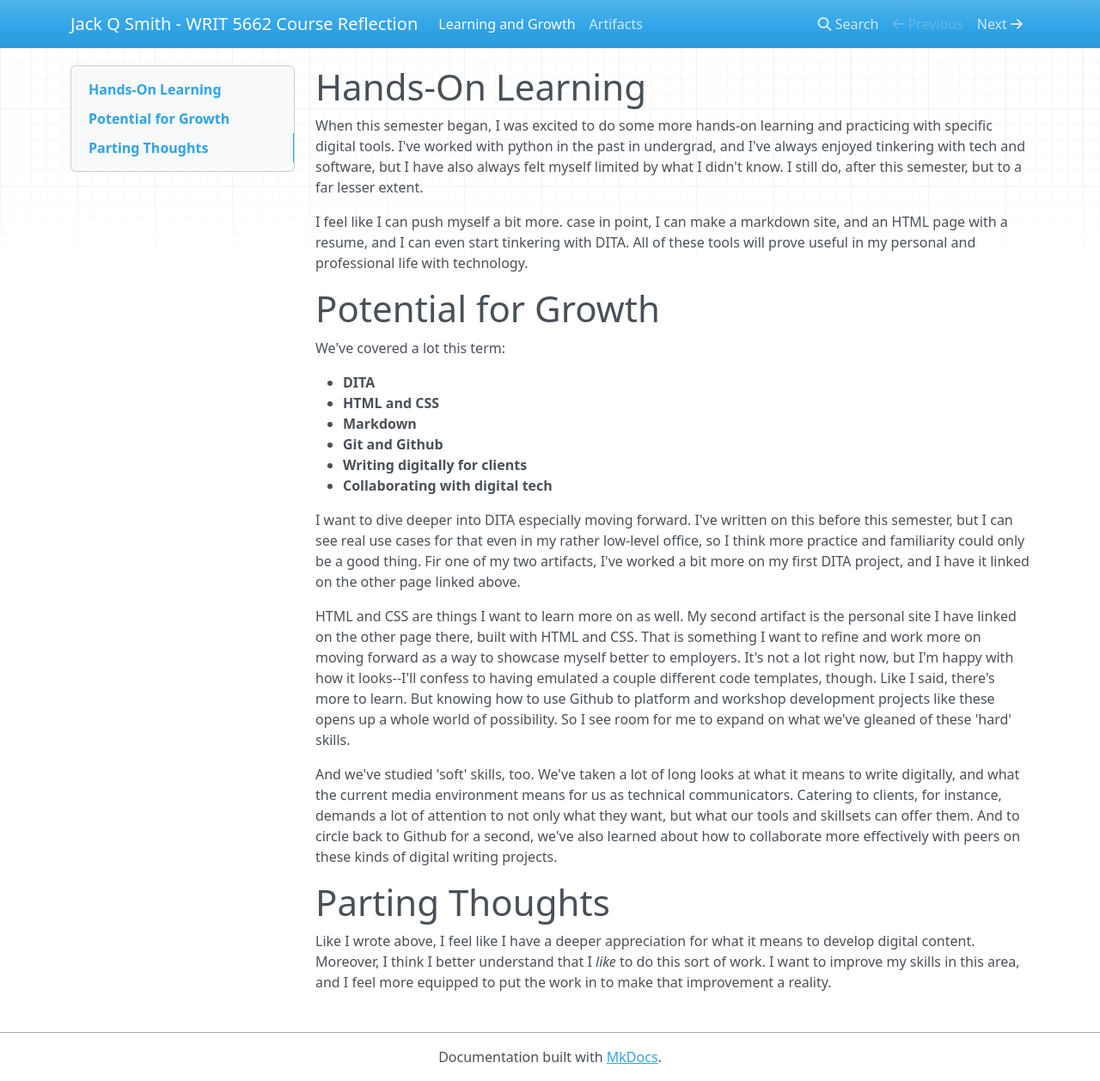
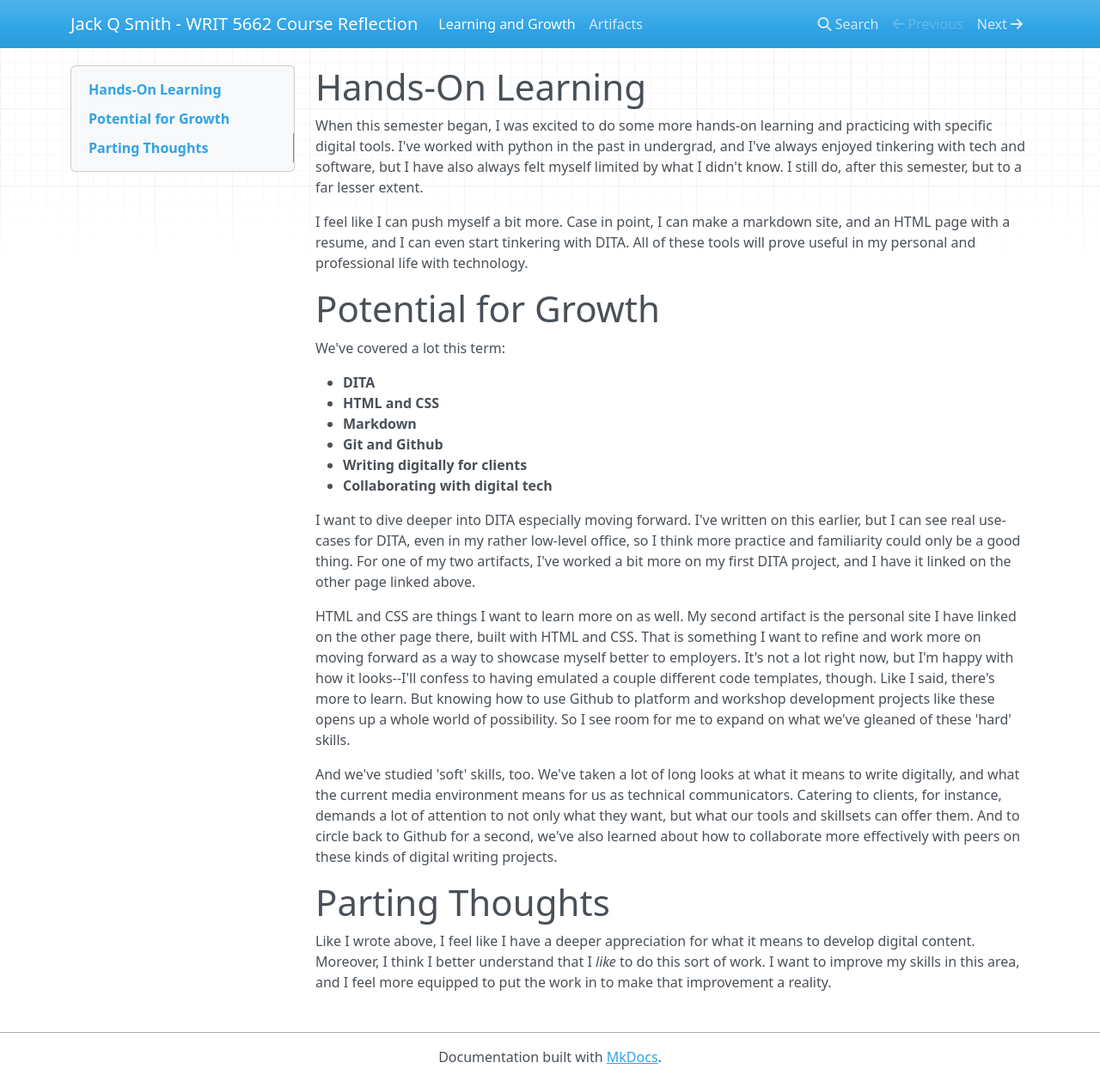
Before and after one commit to Jackqs7/JMsite, an MkDocs documentation site: the page built from docs/index.md, in a window 1280 px wide and 1258 px high. Shown: the whole window at 86% size. Built offline with MkDocs 1.6.1, drawn with Linux system fonts in a browser that asks for light colours; nearby versions of some CDN libraries.

Commit message:
Update index.md

```diff
--- a/docs/index.md
+++ b/docs/index.md
@@ -2,7 +2,7 @@
 
 When this semester began, I was excited to do some more hands-on learning and practicing with specific digital tools. I've worked with python in the past in undergrad, and I've always enjoyed tinkering with tech and software, but I have also always felt myself limited by what I didn't know. I still do, after this semester, but to a far lesser extent.
 
-I feel like I can push myself a bit more. case in point, I can make a markdown site, and an HTML page with a resume, and I can even start tinkering with DITA. All of these tools will prove useful in my personal and professional life with technology.
+I feel like I can push myself a bit more. Case in point, I can make a markdown site, and an HTML page with a resume, and I can even start tinkering with DITA. All of these tools will prove useful in my personal and professional life with technology.
 
 # Potential for Growth
 
@@ -15,7 +15,7 @@ We've covered a lot this term:
 - **Writing digitally for clients**
 - **Collaborating with digital tech**
 
-I want to dive deeper into DITA especially moving forward. I've written on this before this semester, but I can see real use cases for that even in my rather low-level office, so I think more practice and familiarity could only be a good thing. Fir one of my two artifacts, I've worked a bit more on my first DITA project, and I have it linked on the other page linked above.
+I want to dive deeper into DITA especially moving forward. I've written on this earlier, but I can see real use-cases for DITA, even in my rather low-level office, so I think more practice and familiarity could only be a good thing. For one of my two artifacts, I've worked a bit more on my first DITA project, and I have it linked on the other page linked above.
 
 HTML and CSS are things I want to learn more on as well. My second artifact is the personal site I have linked on the other page there, built with HTML and CSS. That is something I want to refine and work more on moving forward as a way to showcase myself better to employers. It's not a lot right now, but I'm happy with how it looks--I'll confess to having emulated a couple different code templates, though. Like I said, there's more to learn. But knowing how to use Github to platform and workshop development projects like these opens up a whole world of possibility. So I see room for me to expand on what we've gleaned of these 'hard' skills.
 
```
